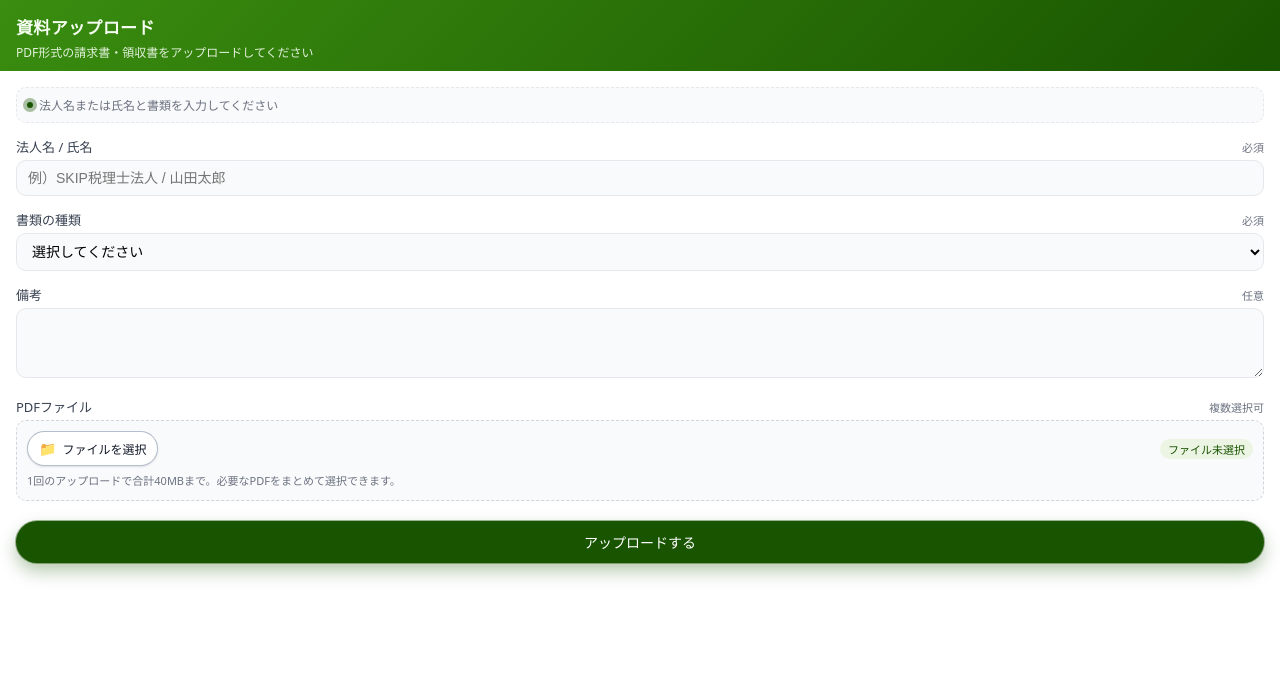
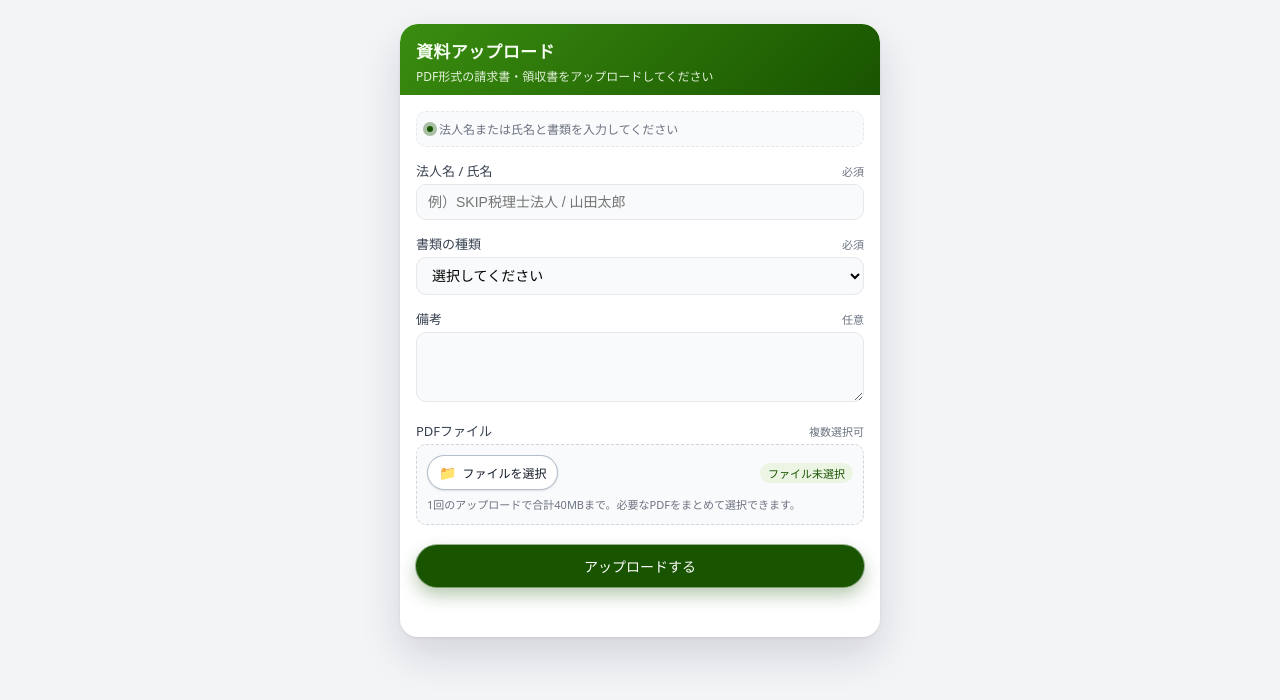
Before and after one commit to skip-tac/PDF-upload-form, a plain HTML site: page index.html in a window 1280 px wide. Drawn offline with Linux system fonts and the light colour scheme.

Commit message:
change layout

```diff
--- a/index.html
+++ b/index.html
@@ -29,11 +29,9 @@
         color: var(--text-main);
       }
 
-      /* PC/スマホ共通で画面いっぱいのブロック表示 */
+      /* モバイルを基準にしたレイアウト */
       .app {
         width: 100%;
-        max-width: 100%;
-        margin: 0;
         background: var(--surface);
         min-height: 100vh;
       }
@@ -301,6 +299,34 @@
       #status.error {
         color: var(--danger);
       }
+
+      /* PC表示時のみカード化・縦余白調整 */
+      @media (min-width: 768px) {
+        body {
+          display: flex;
+          justify-content: center;
+          align-items: flex-start;
+          padding: 24px 0;
+        }
+
+        .app {
+          max-width: 480px;
+          min-height: auto;
+          border-radius: 18px;
+          box-shadow:
+            0 18px 40px rgba(15, 23, 42, 0.14),
+            0 1px 3px rgba(15, 23, 42, 0.08);
+          overflow: hidden;
+        }
+
+        .header {
+          border-radius: 18px 18px 0 0;
+        }
+
+        .main {
+          border-radius: 0 0 18px 18px;
+        }
+      }
     </style>
   </head>
   <body>
@@ -520,7 +546,9 @@
           let data = null;
           try {
             data = await res.json();
-          } catch (e) {}
+          } catch (e) {
+            // JSON以外が返ってきた場合
+          }
 
           if (!res.ok || !data || data.success === false) {
             const msg =
```
